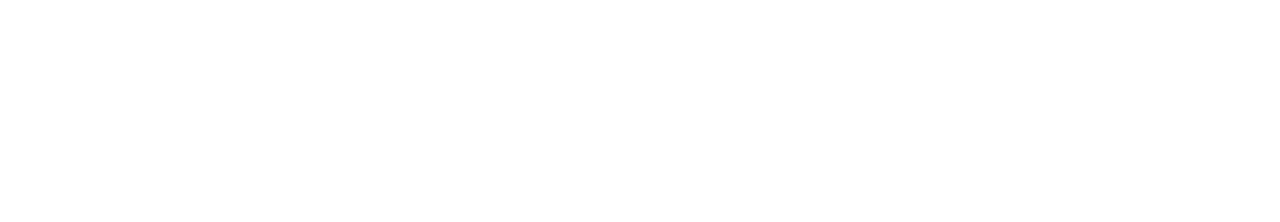
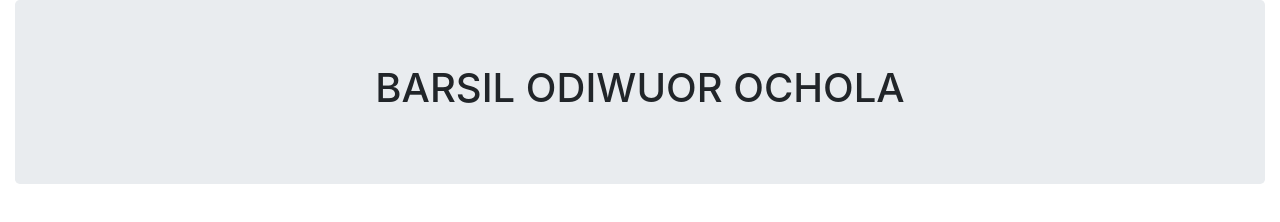
Before and after one commit to BarsilNzola/portfolio-upgrading, a plain HTML site: page index.html in a window 1280 px wide. Drawn offline with Linux system fonts and the light colour scheme.

Commit message:
added container and jumbotron classes

```diff
--- a/index.html
+++ b/index.html
@@ -2,9 +2,15 @@
 <html>
 <head>
 	<link rel="stylesheet" type="text/css" href="css/bootstrap.css">
-	<title></title>
+	<title>BARSIL ODIWUOR OCHOLA</title>
 </head>
 <body>
+	<div class="container-fluid">
+		<div class="jumbotron text-center">
+			<h1>BARSIL ODIWUOR OCHOLA</h1>
 
+		</div>
+
+	</div>
 </body>
 </html>
```
